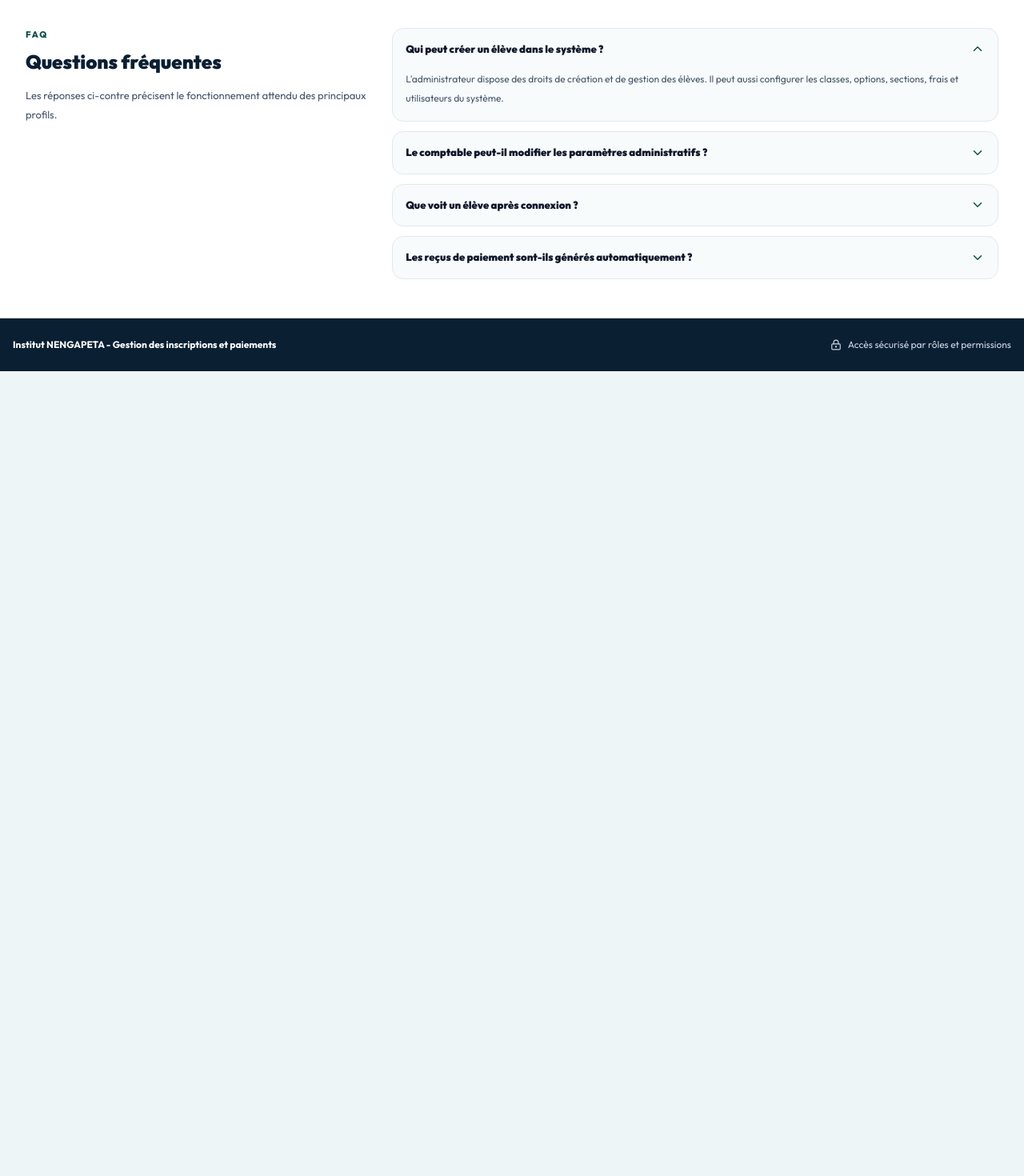
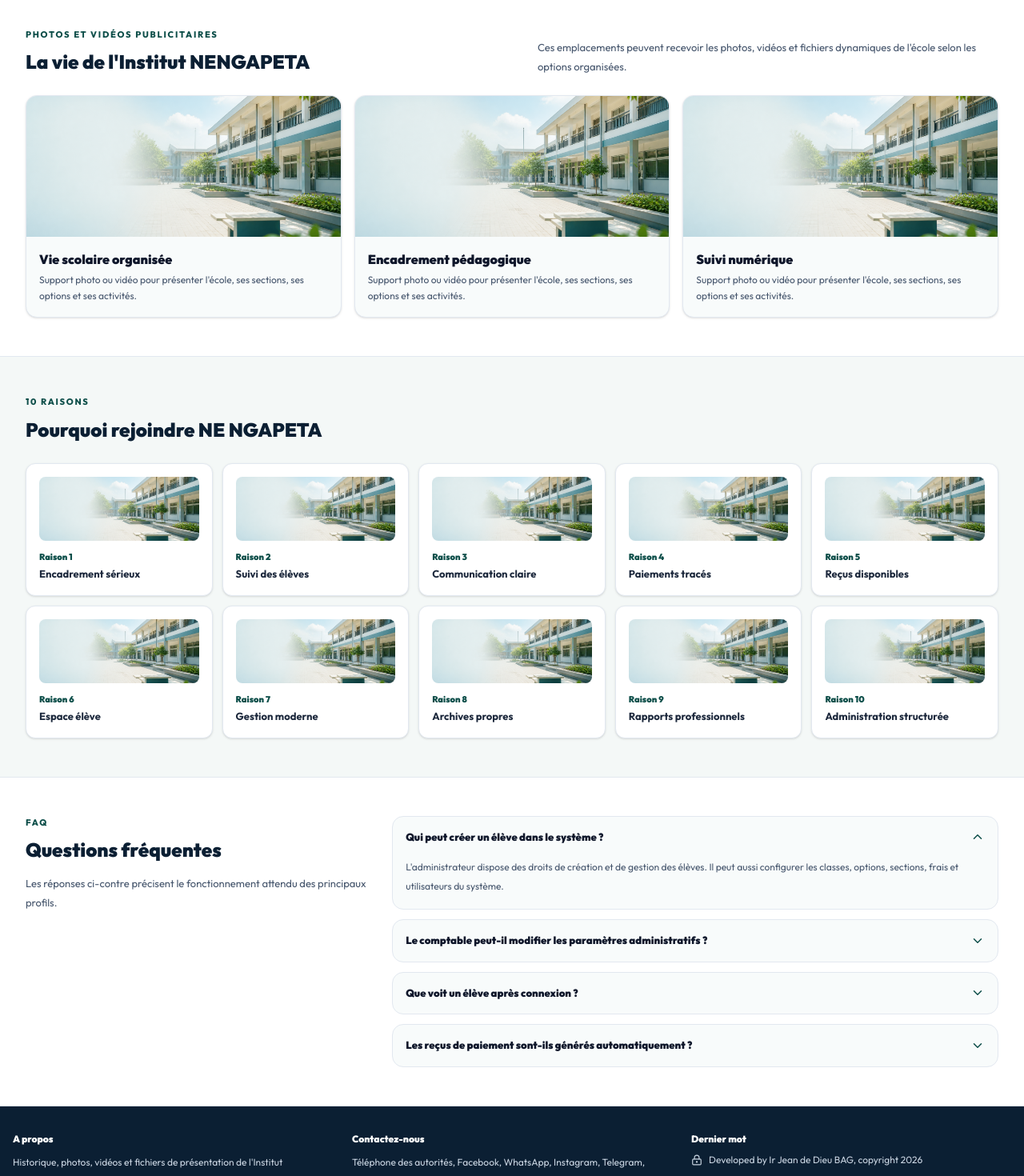
Before and after one commit to Amani-S21/Gestion_Inscript_Paiement_School, a React (Vite) app in the folder frontend/: page / in a window 1280 px wide. Shown: the part 1800-3270 px from the top of the page at 80% size. Before the commit the page ends 2264 px from the top, so only its background shows below. Built offline with nearby package versions, Linux system fonts and the light colour scheme; no server answers.

Commit message:
update project

```diff
--- a/frontend/src/pages/landing/LandingPage.tsx
+++ b/frontend/src/pages/landing/LandingPage.tsx
@@ -263,6 +263,45 @@ export function LandingPage() {
         </div>
       </section>
 
+      <section className="border-y border-slate-200 bg-white">
+        <div className="mx-auto max-w-7xl px-4 py-12 sm:px-6 lg:px-8">
+          <div className="flex flex-col justify-between gap-4 md:flex-row md:items-end">
+            <div>
+              <p className="text-[11px] font-extrabold uppercase tracking-[0.16em] text-[#0e4f4a]">Photos et vidéos publicitaires</p>
+              <h2 className="mt-2 text-[24px] font-black text-[#0b1f33]">La vie de l'Institut NENGAPETA</h2>
+            </div>
+            <p className="max-w-xl text-[13px] leading-6 text-slate-600">Ces emplacements peuvent recevoir les photos, vidéos et fichiers dynamiques de l'école selon les options organisées.</p>
+          </div>
+          <div className="mt-6 grid gap-4 md:grid-cols-3">
+            {mediaItems.map((item) => (
+              <article key={item} className="overflow-hidden rounded-[14px] border border-slate-200 bg-[#f8fbfb] shadow-sm">
+                <img src="/images/nengapeta-school-hero.png" alt="" className="h-44 w-full object-cover" />
+                <div className="p-4">
+                  <p className="font-black text-slate-900">{item}</p>
+                  <p className="mt-1 text-[12px] leading-5 text-slate-600">Support photo ou vidéo pour présenter l'école, ses sections, ses options et ses activités.</p>
+                </div>
+              </article>
+            ))}
+          </div>
+        </div>
+      </section>
+
+      <section className="mx-auto max-w-7xl px-4 py-12 sm:px-6 lg:px-8">
+        <div className="max-w-2xl">
+          <p className="text-[11px] font-extrabold uppercase tracking-[0.16em] text-[#0e4f4a]">10 raisons</p>
+          <h2 className="mt-2 text-[24px] font-black text-[#0b1f33]">Pourquoi rejoindre NE NGAPETA</h2>
+        </div>
+        <div className="mt-6 grid gap-3 sm:grid-cols-2 lg:grid-cols-5">
+          {reasons.map((reason, index) => (
+            <div key={reason} className="rounded-[12px] border border-slate-200 bg-white p-4 shadow-sm">
+              <img src="/images/nengapeta-school-hero.png" alt="" className="mb-3 h-20 w-full rounded-[8px] object-cover" />
+              <p className="text-[11px] font-black text-[#0e4f4a]">Raison {index + 1}</p>
+              <p className="mt-1 text-[13px] font-bold text-slate-800">{reason}</p>
+            </div>
+          ))}
+        </div>
+      </section>
+
       <section id="faq" className="border-t border-slate-200 bg-white">
         <div className="mx-auto grid max-w-7xl gap-8 px-4 py-12 sm:px-6 lg:grid-cols-[0.72fr_1.28fr] lg:px-8">
           <div>
@@ -297,13 +336,23 @@ export function LandingPage() {
         </div>
       </section>
 
-      <footer className="border-t border-slate-200 bg-[#0b1f33] px-4 py-6 text-white">
-        <div className="mx-auto flex max-w-7xl flex-col gap-3 text-[12px] sm:flex-row sm:items-center sm:justify-between">
-          <p className="font-bold">Institut NENGAPETA - Gestion des inscriptions et paiements</p>
-          <p className="flex items-center gap-2 text-slate-300">
-            <LockKeyhole size={14} />
-            Accès sécurisé par rôles et permissions
-          </p>
+      <footer className="border-t border-slate-200 bg-[#0b1f33] px-4 py-8 text-white">
+        <div className="mx-auto grid max-w-7xl gap-6 text-[12px] md:grid-cols-3">
+          <div>
+            <p className="font-black">A propos</p>
+            <p className="mt-2 leading-6 text-slate-300">Historique, photos, vidéos et fichiers de présentation de l'Institut NENGAPETA.</p>
+          </div>
+          <div>
+            <p className="font-black">Contactez-nous</p>
+            <p className="mt-2 leading-6 text-slate-300">Téléphone des autorités, Facebook, WhatsApp, Instagram, Telegram, TikTok et YouTube.</p>
+          </div>
+          <div>
+            <p className="font-black">Dernier mot</p>
+            <p className="mt-2 flex items-center gap-2 text-slate-300">
+              <LockKeyhole size={14} />
+              Developed by Ir Jean de Dieu BAG, copyright 2026
+            </p>
+          </div>
         </div>
       </footer>
     </main>
```
